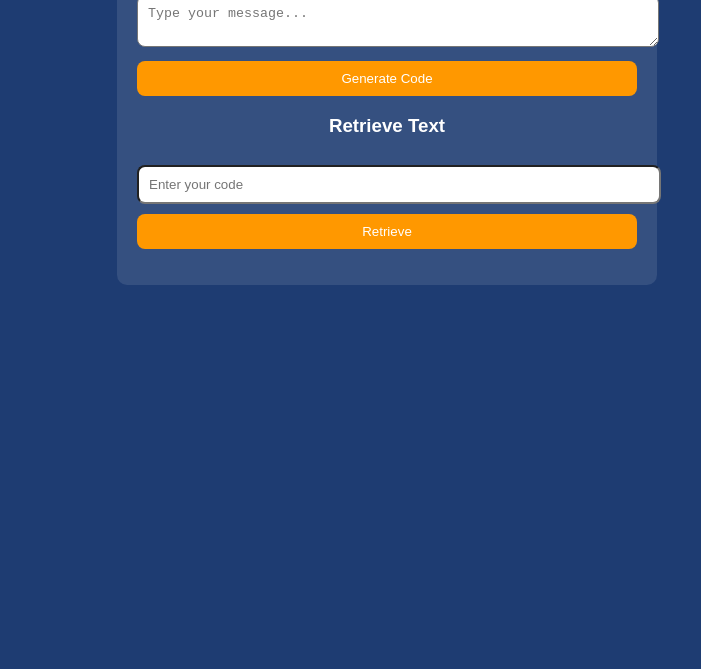
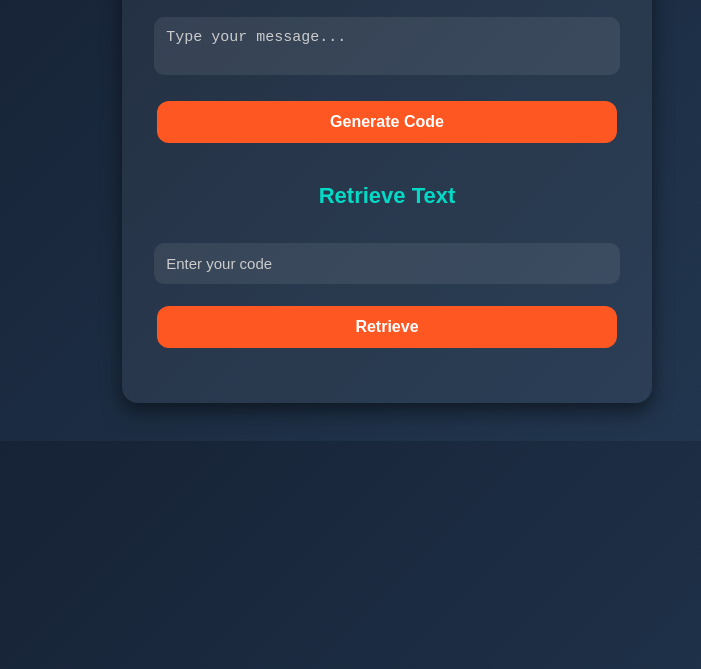
Before and after one commit to abhaypanchalprogrammer/quick, a plain HTML site: page frontend/index.html in a window 1280 px wide. Shown: the part 131-800 px from the top of the page, without its empty margins (253-954 px from the left). Drawn offline with Linux system fonts and the light colour scheme.

Commit message:
Update index.html

```diff
--- a/frontend/index.html
+++ b/frontend/index.html
@@ -7,35 +7,75 @@
     <title>QuickText Share</title>
     <style>
       body {
-        font-family: Arial;
-        background: #1e3c72;
-        color: white;
-        padding: 20px;
+        font-family: "Poppins", sans-serif;
+        background: linear-gradient(135deg, #141e30, #243b55);
+        color: #f0f0f0;
+        padding: 30px;
         text-align: center;
       }
       .box {
-        max-width: 500px;
+        max-width: 480px;
         margin: auto;
-        background: rgba(255, 255, 255, 0.1);
-        padding: 20px;
+        background: rgba(255, 255, 255, 0.05);
+        padding: 25px;
+        border-radius: 16px;
+        box-shadow: 0 8px 20px rgba(0, 0, 0, 0.5);
+      }
+      h2 {
+        font-size: 26px;
+        margin-bottom: 20px;
+        color: #ffc107;
+      }
+      textarea,
+      input {
+        width: 92%;
+        padding: 12px;
+        margin: 12px 0;
+        border: none;
+        border-radius: 10px;
+        background: rgba(255, 255, 255, 0.08);
+        color: #f0f0f0;
+        font-size: 15px;
+        resize: none;
+      }
+      textarea::placeholder,
+      input::placeholder {
+        color: #ccc;
+      }
+      button {
+        width: 96%;
+        padding: 12px;
+        margin: 10px 0;
+        border: none;
+        border-radius: 12px;
+        background: #ff5722;
+        color: white;
+        font-weight: 600;
+        font-size: 16px;
+        cursor: pointer;
+        transition: all 0.3s ease;
+      }
+      button:hover {
+        background: #e64a19;
+        transform: translateY(-1px);
+        box-shadow: 0 4px 12px rgba(0, 0, 0, 0.3);
+      }
+      #codeBox {
+        background: rgba(0, 0, 0, 0.2);
+        margin-top: 20px;
+        padding: 15px;
         border-radius: 10px;
       }
-      textarea,
-      input,
-      button {
-        width: 100%;
-        padding: 10px;
-        margin-top: 10px;
-        border-radius: 8px;
+      h3 {
+        margin-top: 30px;
+        font-size: 22px;
+        color: #03dac6;
       }
-      button {
-        background: #ff9800;
-        border: none;
-        color: white;
-        cursor: pointer;
-      }
-      button:hover {
-        background: #e67e22;
+      #retrievedText {
+        margin-top: 20px;
+        font-size: 18px;
+        color: #fff;
+        word-break: break-word;
       }
     </style>
   </head>
```
